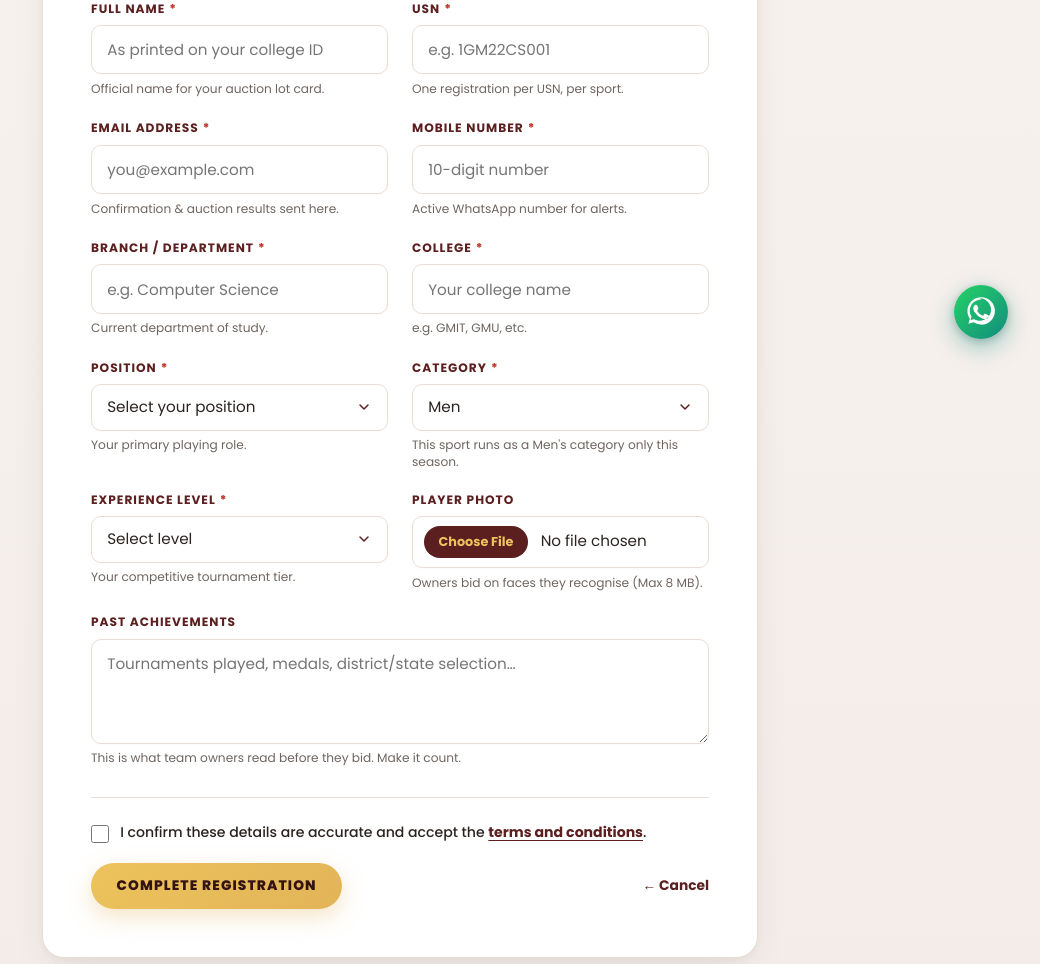
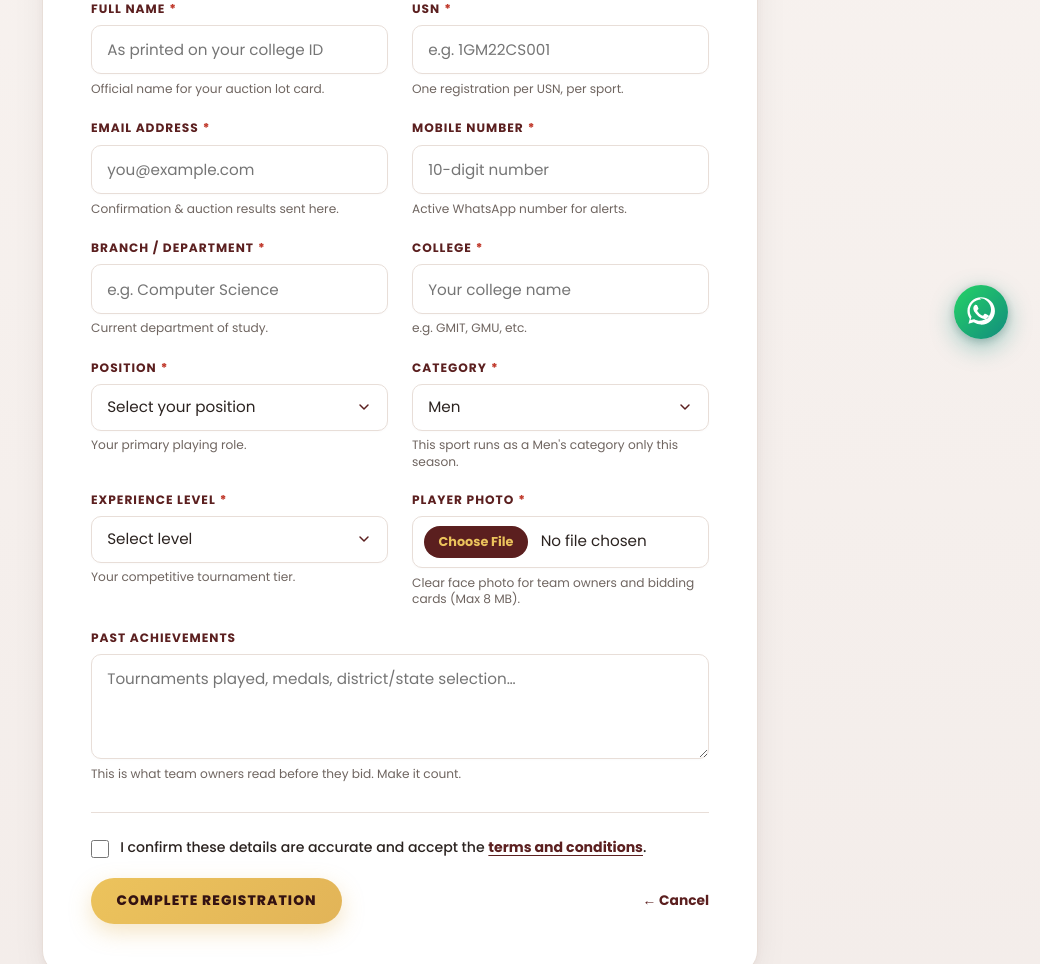
Before and after one commit to Nethrapalmjali/league4, a Flask app: page /register_player/football in a window 1280 px wide. Shown: the part 429-1393 px from the top of the page, without its empty margins (240-1280 px from the left). Run offline with Flask 3, Linux system fonts and the light colour scheme; some libraries are stand-ins or nearby versions.

Commit message:
Make player photo compulsory for player registration

```diff
--- a/app.py
+++ b/app.py
@@ -825,11 +825,16 @@ def register_player(sport):
         elif duplicate_contact:
             errors.append(f"Mobile number '{form['contact']}' is already registered for {sport} (Entry ID: {duplicate_contact.reg_code}). You are already registered.")
 
-        photo_path, photo_error = save_upload(
-            request.files.get("photo"), "UPLOAD_FOLDER", "player_photos", form["name"] or "player"
-        )
-        if photo_error:
-            errors.append(photo_error)
+        photo_file = request.files.get("photo")
+        if not photo_file or not photo_file.filename:
+            errors.append("Player photo is required. Please upload a clear photo of yourself.")
+            photo_path = None
+        else:
+            photo_path, photo_error = save_upload(
+                photo_file, "UPLOAD_FOLDER", "player_photos", form["name"] or "player"
+            )
+            if photo_error:
+                errors.append(photo_error)
 
         if errors:
             for message in errors:
--- a/templates/register_player.html
+++ b/templates/register_player.html
@@ -105,9 +105,9 @@
       </div>
 
       <div class="field">
-        <label for="photo">Player Photo</label>
-        <input type="file" id="photo" name="photo" accept="image/png,image/jpeg,image/gif,image/webp">
-        <span class="hint">Owners bid on faces they recognise (Max 8 MB).</span>
+        <label for="photo">Player Photo <span class="req">*</span></label>
+        <input type="file" id="photo" name="photo" accept="image/png,image/jpeg,image/gif,image/webp" required>
+        <span class="hint">Clear face photo for team owners and bidding cards (Max 8 MB).</span>
       </div>
 
       <div class="field field--wide">
```
